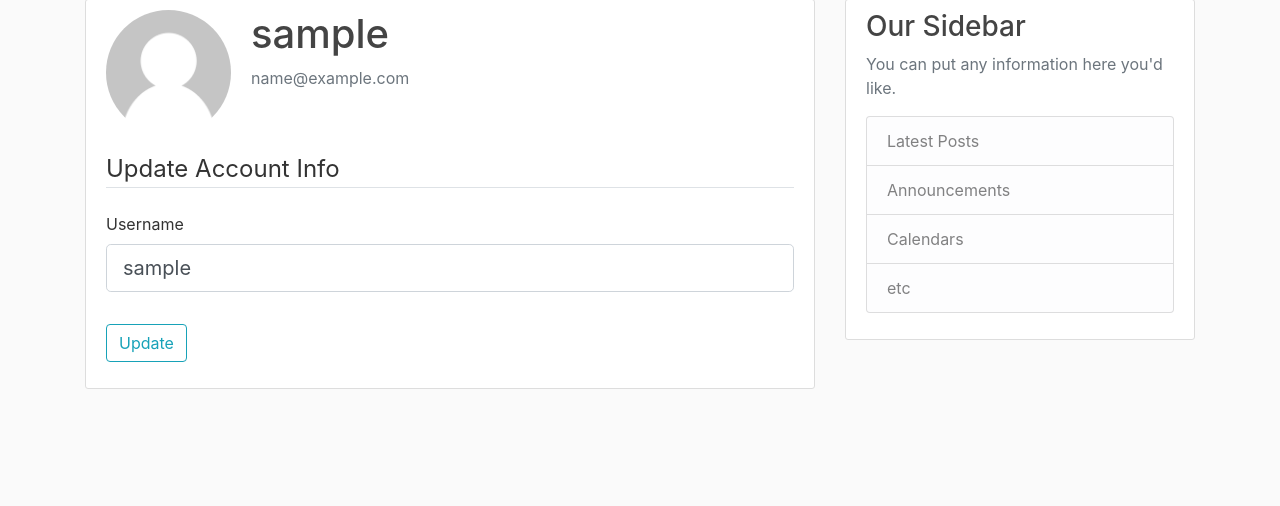
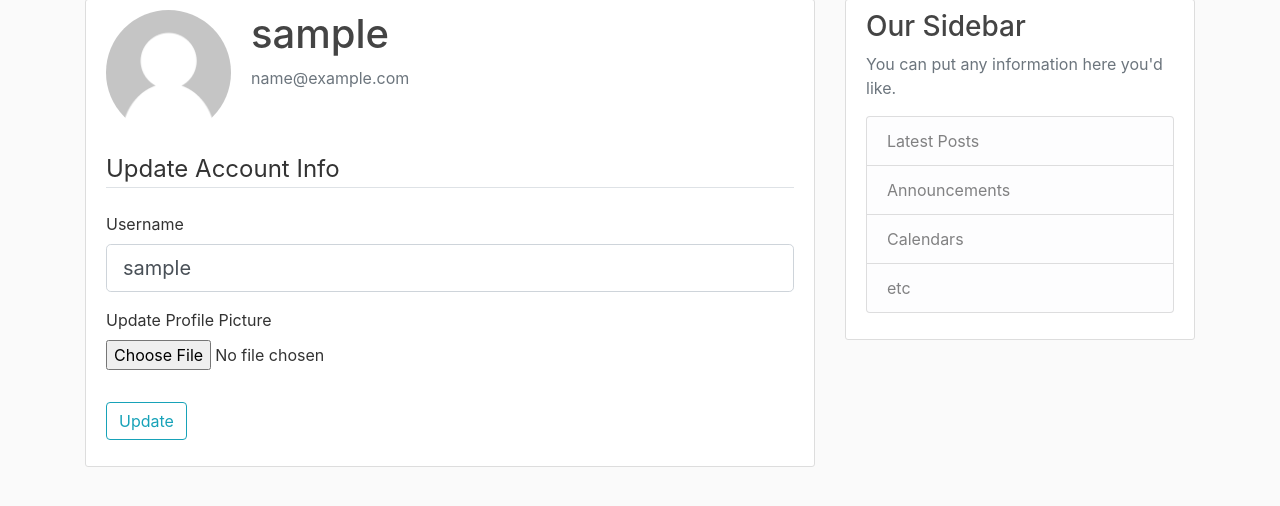
Before and after one commit to KeithChasen/test-flask-web-app, a Flask app: page /account in a window 1280 px wide. Shown: the part 81-587 px from the top of the page. Run offline with Flask 2, Linux system fonts and the light colour scheme; the visitor is signed in with stand-in values (Sample User, id 1); data comes from the database, SQL or seed files in the repository; some libraries are stand-ins or nearby versions.

Commit message:
upload user picture

```diff
--- a/flaskblog/forms.py
+++ b/flaskblog/forms.py
@@ -1,4 +1,5 @@
 from flask_wtf import FlaskForm
+from flask_wtf.file import FileField, FileAllowed
 from flask_login import current_user
 from wtforms import StringField, PasswordField, SubmitField, BooleanField
 from wtforms.validators import DataRequired, Length, Email, EqualTo, ValidationError
@@ -37,6 +38,7 @@ class LoginForm(FlaskForm):
 class UpdateAccountForm(FlaskForm):
     username = StringField('Username',
                            validators=[DataRequired(), Length(min=2, max=20)])
+    picture = FileField('Update Profile Picture', validators=[FileAllowed(['jpg', 'jpeg', 'png'])])
     submit = SubmitField('Update')
 
     def validate_username(self, username):
--- a/flaskblog/routes.py
+++ b/flaskblog/routes.py
@@ -1,3 +1,5 @@
+import secrets
+import os
 from flask import render_template, url_for, flash, redirect, request
 from flaskblog import app, db, bcrypt
 from flaskblog.forms import RegistrationForm, LoginForm, UpdateAccountForm
@@ -62,11 +64,23 @@ def logout():
     logout_user()
     return redirect(url_for('home'))
 
+def save_picture(form_picture):
+    random_hex = secrets.token_hex(8)
+    _, f_ext = os.path.splitext(form_picture.filename)
+    picture_fn = random_hex + f_ext
+    picture_path = os.path.join(app.root_path, 'static/profile_pics', picture_fn)
+    form_picture.save(picture_path)
+
+    return picture_fn
+
 @app.route('/account', methods=['GET', 'POST'])
 @login_required
 def account():
     form = UpdateAccountForm()
     if form.validate_on_submit():
+        if form.picture.data:
+            picture_file = save_picture(form.picture.data)
+            current_user.image_file = picture_file
         current_user.username = form.username.data
         db.session.commit()
         flash('Your account has been updated', 'success')
--- a/flaskblog/templates/account.html
+++ b/flaskblog/templates/account.html
@@ -11,7 +11,7 @@
     </div>
   </div>
   <!-- FORM HERE -->
-    <form action="" method="post">
+    <form action="" method="post" enctype="multipart/form-data">
         {{ form.hidden_tag()}}
         <fieldset class="form-group">
             <legend class="border-bottom mb-4">Update Account Info</legend>
@@ -30,6 +30,18 @@
                    {{ form.username(class="form-control form-control-lg") }}
                 {% endif %}
             </div>
+            <div class="form-group">
+                {{ form.picture.label() }}
+                {{ form.picture(class="form-control-file") }}
+                {% if form.picture.errors %}
+                    {% for error in form.picture.errors %}
+                        <span class="text-danger">
+                            {{ error }}
+                        </span>
+                        </br>
+                    {% endfor %}
+                {% endif %}
+            </div>
         </fieldset>
         <div class="form-group">
             {{ form.submit(class="btn btn-outline-info") }}
```
Also changed, not shown: 1 other file.
